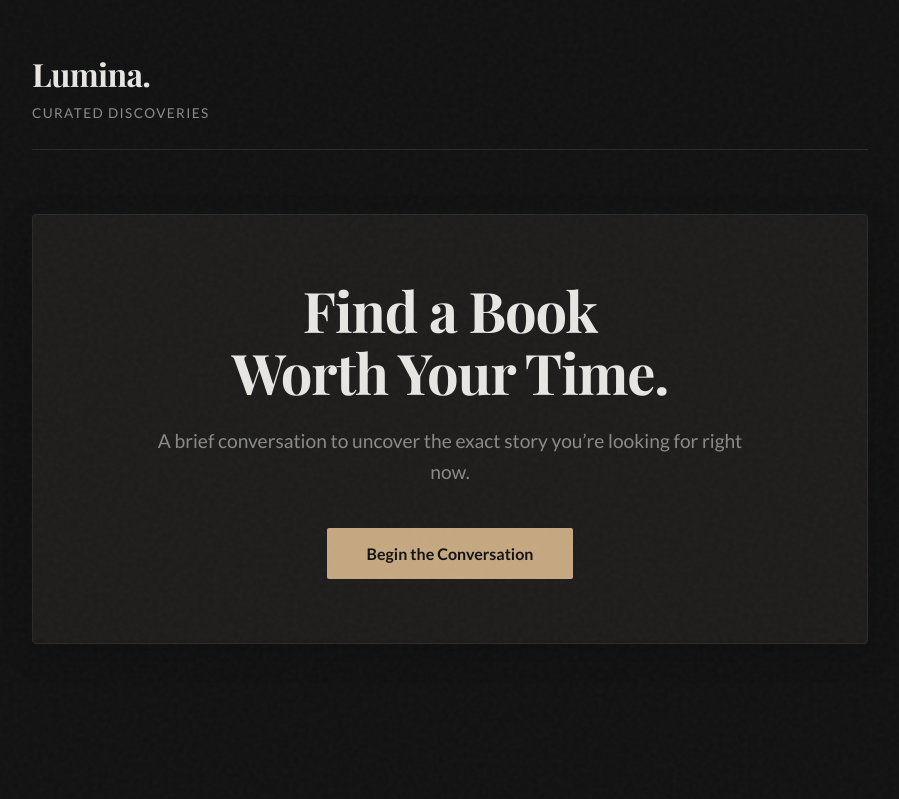
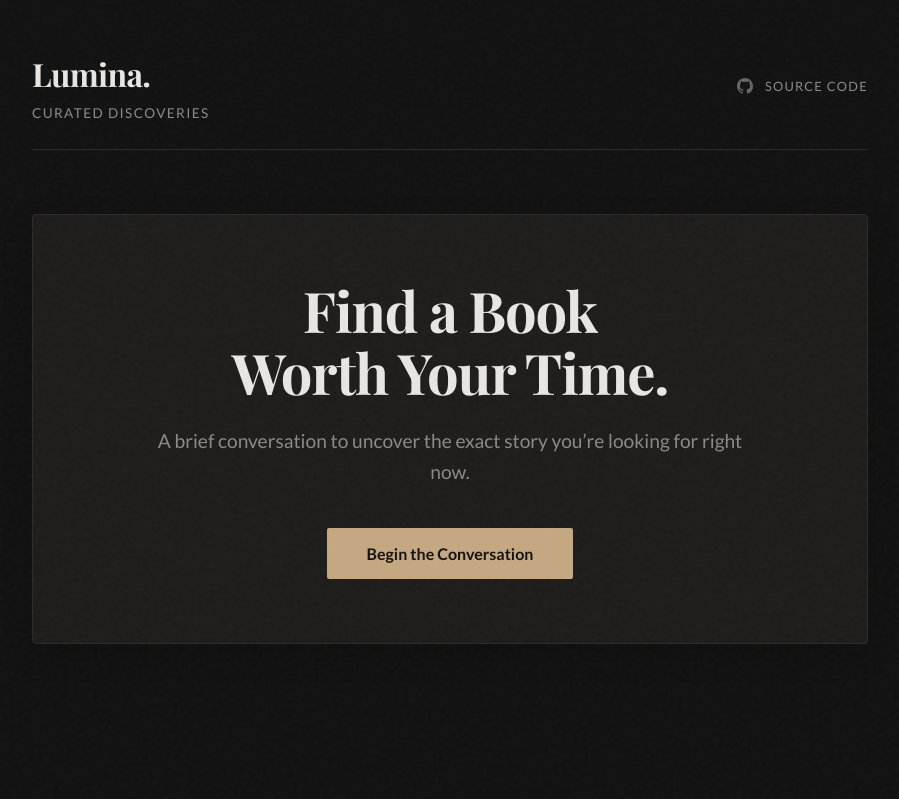
Before and after one commit to themehmi/Book-Recommendation-System-Using-API, a Flask app: page / in a window 1280 px wide. Shown: the top 799 px of the page, without its empty margins (190-1089 px from the left). Run offline with Flask 3, Linux system fonts and the light colour scheme; some libraries are stand-ins or nearby versions; some web fonts are replaced.

Commit message:
Reorganize header layout and add source link

```diff
--- a/templates/index.html
+++ b/templates/index.html
@@ -18,6 +18,16 @@
         <h1 class="brand-title">Lumina.</h1>
         <span class="brand-subtitle">Curated Discoveries</span>
     </div>
+
+    <!-- Source Link moved here -->
+    <div class="header-actions">
+        <a href="https://github.com/themehmi/Book-Recommendation-System-Using-API/" target="_blank" class="source-link top-right">
+            <svg viewBox="0 0 24 24" width="16" height="16" fill="currentColor"><path d="M12 0C5.37 0 0 5.37 0 12c0 5.31 3.435 9.795 8.205 11.385.6.105.825-.255.825-.57 0-.285-.015-1.23-.015-2.235-3.015.555-3.795-.735-4.035-1.41-.135-.345-.72-1.41-1.23-1.695-.42-.225-1.02-.78-.015-.795.945-.015 1.62.87 1.845 1.23 1.08 1.815 2.805 1.305 3.495.99.105-.78.42-1.305.765-1.605-2.67-.3-5.46-1.335-5.46-5.925 0-1.305.465-2.385 1.23-3.225-.12-.3-.54-1.53.12-3.18 0 0 1.005-.315 3.3 1.23.96-.27 1.98-.405 3-.405s2.04.135 3 .405c2.295-1.56 3.3-1.23 3.3-1.23.66 1.65.24 2.88.12 3.18.765.84 1.23 1.905 1.23 3.225 0 4.605-2.805 5.625-5.475 5.925.435.375.81 1.095.81 2.22 0 1.605-.015 2.895-.015 3.3 0 .315.225.69.825.57A12.02 12.02 0 0024 12c0-6.63-5.37-12-12-12z"/></svg>
+            <span>Source Code</span>
+        </a>
+    </div>
+
+    <!-- Progress indicator remains here as well -->
     <div class="progress-indicator hidden" id="progress-container">
         <span class="progress-text" id="progress-text">Inquiry 1 of 10</span>
         <div class="progress-bar-wrap">
```
Lines whose indentation alone changed are shown as unchanged.
